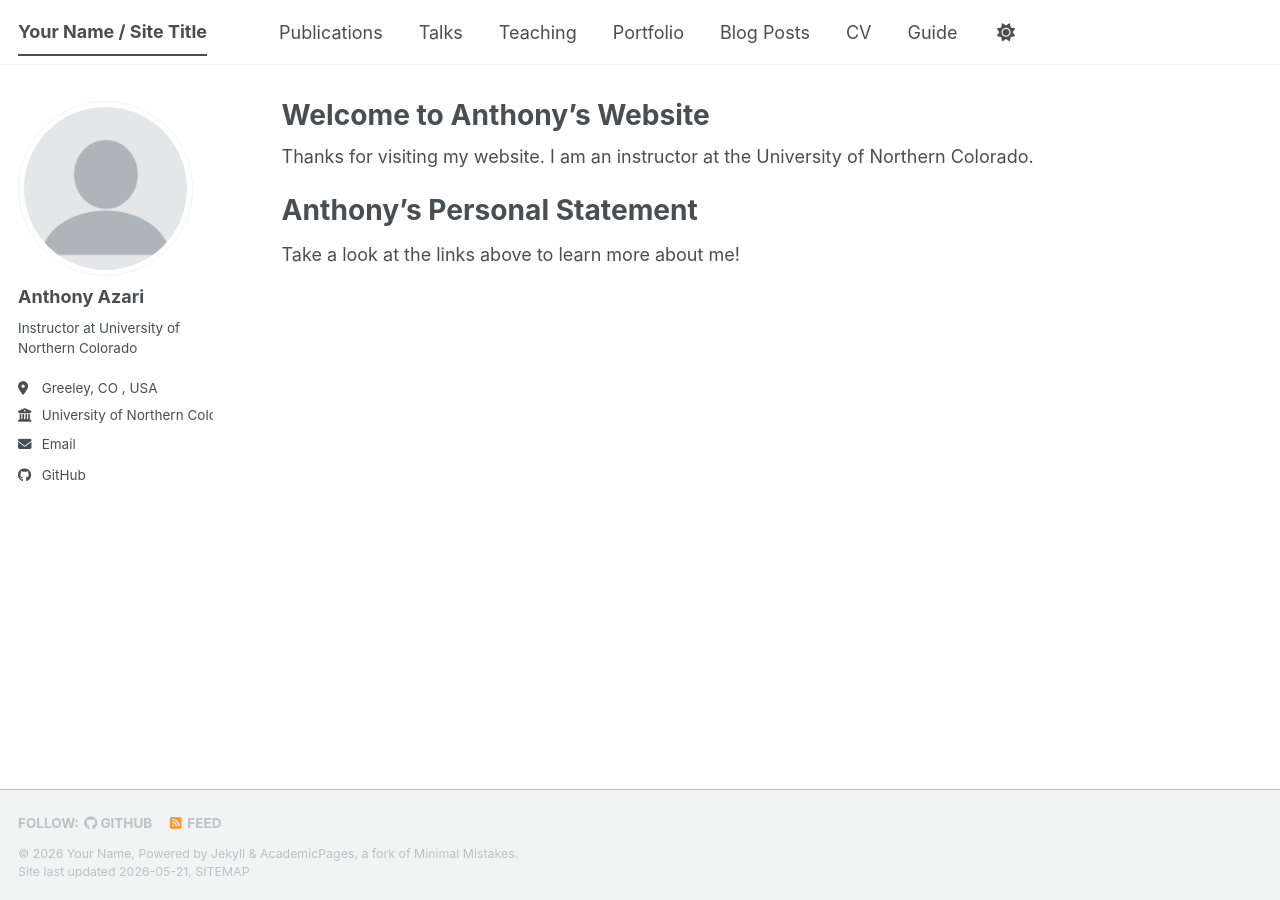
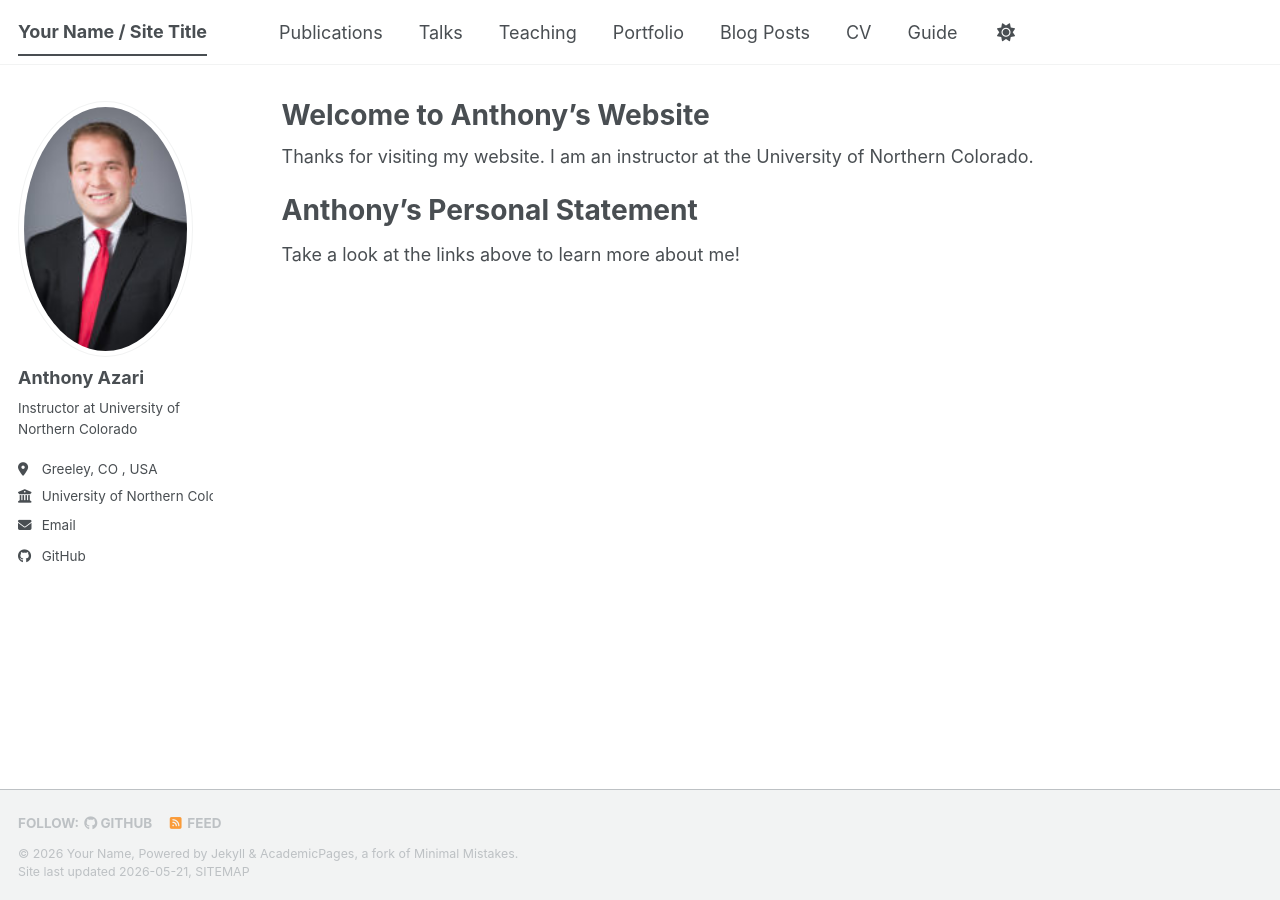
Before and after one commit to ama451/WebsiteDemo3, a Jekyll site: the page built from _pages/about.md, in a window 1280 px wide. Built offline with Jekyll 4.4.1, drawn with Linux system fonts in a browser that asks for light colours; a script bundle is joined from its source files by our own code; library files that are not in the unit come from our copies.

Commit message:
Update _config.yml

```diff
--- a/_config.yml
+++ b/_config.yml
@@ -23,7 +23,7 @@ repository               : "academicpages/academicpages.github.io"
 #               Additional customization can be done by editing /_includes/author-profile.html
 author:
   # Biographic information
-  avatar           : "profile.png"
+  avatar           : "Anthony Azari Headshot.jpeg"
   name             : "Anthony Azari"
   pronouns         :
   bio              : "Instructor at University of Northern Colorado"
```
